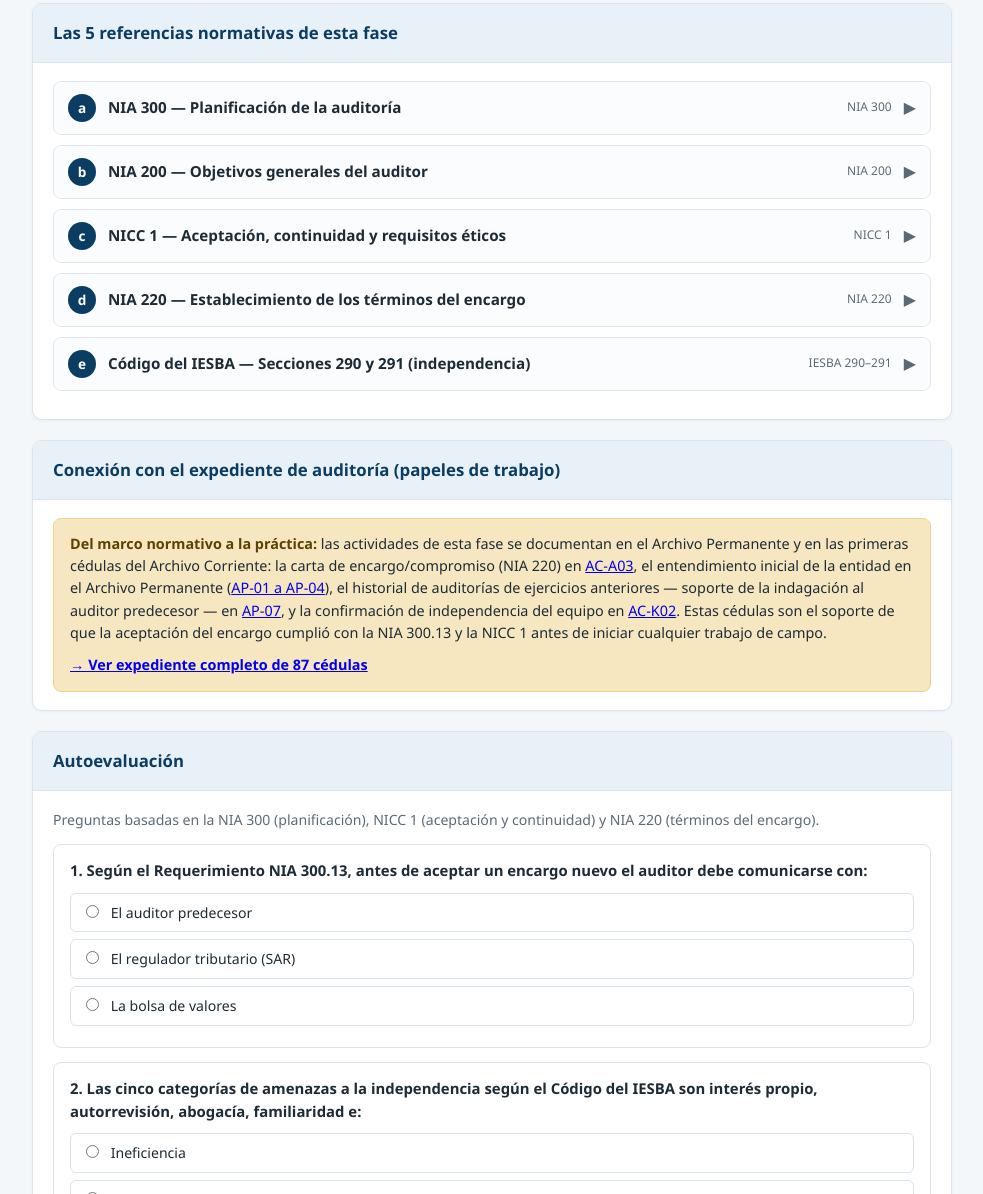
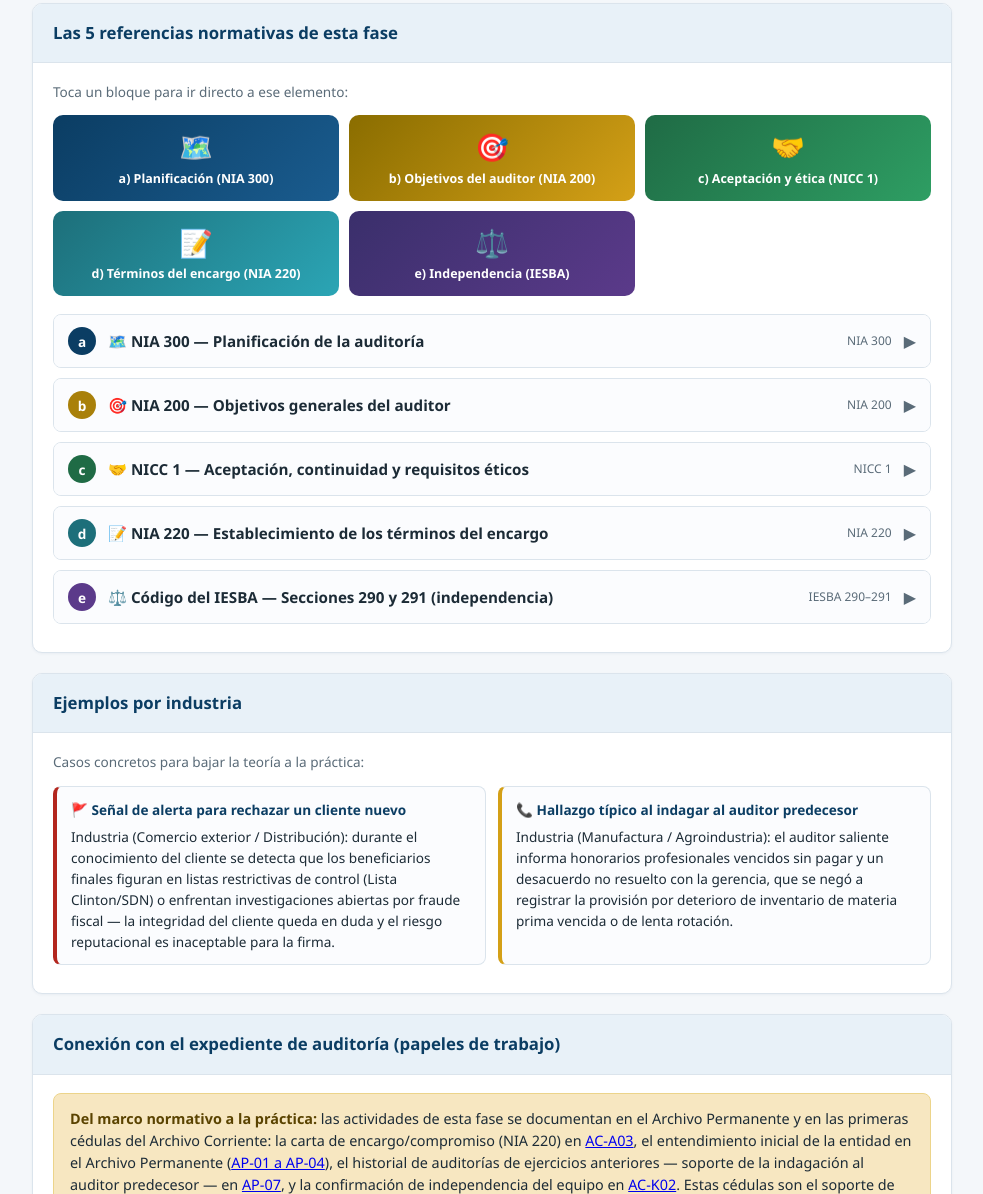
Before and after one commit to juancreyeshn-design/auditoria-financiera-nia, a plain HTML site: page modulo-2-actividades-preliminares.html in a window 1280 px wide. Shown: the part 685-1879 px from the top of the page, without its empty margins (148-1131 px from the left). Drawn offline with Linux system fonts and the light colour scheme.

Commit message:
Agregar mapa visual y ejemplos por industria al módulo 2

```diff
--- a/modulo-2-actividades-preliminares.html
+++ b/modulo-2-actividades-preliminares.html
@@ -227,6 +227,61 @@
     .elemento-paginas{display:none;}
     h1{font-size:1.3rem;}
   }
+
+  /* --- overview tiles (mapa visual de elementos) --- */
+  .overview-grid{
+    display:grid;
+    grid-template-columns:repeat(3,1fr);
+    gap:10px;
+    margin:4px 0 18px;
+  }
+  @media(max-width:600px){.overview-grid{grid-template-columns:repeat(2,1fr);}}
+  .overview-tile{
+    border-radius:10px;
+    padding:14px 10px;
+    text-align:center;
+    cursor:pointer;
+    color:#fff;
+    font-size:.78rem;
+    font-weight:700;
+    line-height:1.3;
+    transition:transform .15s ease,box-shadow .15s ease;
+    border:none;
+  }
+  .overview-tile:hover{transform:translateY(-3px);box-shadow:0 6px 14px rgba(11,61,99,.25);}
+  .overview-tile .icono{font-size:1.7rem;display:block;margin-bottom:6px;}
+  .overview-tile.cat-a{background:linear-gradient(135deg,#0b3d63,#1a5c8f);}
+  .overview-tile.cat-b{background:linear-gradient(135deg,#8a6d00,#d4a017);}
+  .overview-tile.cat-c{background:linear-gradient(135deg,#1f6b45,#2e9e63);}
+  .overview-tile.cat-d{background:linear-gradient(135deg,#1d6f7a,#2ba5b5);}
+  .overview-tile.cat-e{background:linear-gradient(135deg,#3a2f6b,#5b3a8a);}
+  .overview-tile.cat-f{background:linear-gradient(135deg,#6b1f3a,#a02b52);}
+  .overview-tile.cat-g{background:linear-gradient(135deg,#4a5568,#718096);}
+  .overview-tile.cat-h{background:linear-gradient(135deg,#7c4a03,#b3701a);}
+  .overview-tile.cat-i{background:linear-gradient(135deg,#0f5132,#146c43);}
+  .overview-tile.cat-j{background:linear-gradient(135deg,#5c2e91,#8e44ad);}
+
+  .elemento-letra.cat-a{background:#0b3d63;}
+  .elemento-letra.cat-b{background:#a9800a;}
+  .elemento-letra.cat-c{background:#1f6b45;}
+  .elemento-letra.cat-d{background:#1d6f7a;}
+  .elemento-letra.cat-e{background:#5b3a8a;}
+  .elemento-letra.cat-f{background:#a02b52;}
+  .elemento-letra.cat-g{background:#4a5568;}
+  .elemento-letra.cat-h{background:#b3701a;}
+  .elemento-letra.cat-i{background:#146c43;}
+  .elemento-letra.cat-j{background:#8e44ad;}
+
+  /* --- grid de tarjetas de ejemplos por industria --- */
+  .ejemplo-grid{display:grid;grid-template-columns:repeat(auto-fit,minmax(260px,1fr));gap:12px;margin:10px 0;}
+  .ejemplo-card{background:#fbfcfe;border:1px solid var(--borde);border-left:4px solid var(--azul-oscuro);border-radius:8px;padding:12px 14px;font-size:.85rem;}
+  .ejemplo-card.variante-b{border-left-color:var(--dorado);}
+  .ejemplo-card.correcto{border-left-color:var(--verde);}
+  .ejemplo-card.alerta{border-left-color:var(--rojo, #b3261e);}
+  .ejemplo-header{font-weight:700;color:var(--azul-oscuro);margin-bottom:6px;display:flex;align-items:center;gap:6px;}
+  .ejemplo-card p{margin:0;color:var(--texto);}
+  .ejemplo-card ul{margin:4px 0 0;padding-left:18px;}
+  .ejemplo-card li{margin-bottom:6px;}
 </style>
 </head>
 <body>
@@ -260,11 +315,19 @@
   <section class="bloque">
     <div class="bloque-titulo">Las 5 referencias normativas de esta fase</div>
     <div class="bloque-cuerpo" id="lista-elementos">
+      <p style="font-size:.85rem;color:var(--texto-suave);margin-top:0;">Toca un bloque para ir directo a ese elemento:</p>
+      <div class="overview-grid">
+        <div class="overview-tile cat-a" onclick="irAElemento('a')"><span class="icono">🗺️</span>a) Planificación (NIA 300)</div>
+        <div class="overview-tile cat-b" onclick="irAElemento('b')"><span class="icono">🎯</span>b) Objetivos del auditor (NIA 200)</div>
+        <div class="overview-tile cat-c" onclick="irAElemento('c')"><span class="icono">🤝</span>c) Aceptación y ética (NICC 1)</div>
+        <div class="overview-tile cat-d" onclick="irAElemento('d')"><span class="icono">📝</span>d) Términos del encargo (NIA 220)</div>
+        <div class="overview-tile cat-e" onclick="irAElemento('e')"><span class="icono">⚖️</span>e) Independencia (IESBA)</div>
+      </div>
 
       <div class="elemento" data-id="a">
         <div class="elemento-cabecera" onclick="toggleElemento(this)">
-          <div class="elemento-letra">a</div>
-          <div class="elemento-nombre">NIA 300 — Planificación de la auditoría</div>
+          <div class="elemento-letra cat-a">a</div>
+          <div class="elemento-nombre">🗺️ NIA 300 — Planificación de la auditoría</div>
           <div class="elemento-paginas">NIA 300</div>
           <div class="chev">▶</div>
         </div>
@@ -277,8 +340,8 @@
 
       <div class="elemento" data-id="b">
         <div class="elemento-cabecera" onclick="toggleElemento(this)">
-          <div class="elemento-letra">b</div>
-          <div class="elemento-nombre">NIA 200 — Objetivos generales del auditor</div>
+          <div class="elemento-letra cat-b">b</div>
+          <div class="elemento-nombre">🎯 NIA 200 — Objetivos generales del auditor</div>
           <div class="elemento-paginas">NIA 200</div>
           <div class="chev">▶</div>
         </div>
@@ -290,8 +353,8 @@
 
       <div class="elemento" data-id="c">
         <div class="elemento-cabecera" onclick="toggleElemento(this)">
-          <div class="elemento-letra">c</div>
-          <div class="elemento-nombre">NICC 1 — Aceptación, continuidad y requisitos éticos</div>
+          <div class="elemento-letra cat-c">c</div>
+          <div class="elemento-nombre">🤝 NICC 1 — Aceptación, continuidad y requisitos éticos</div>
           <div class="elemento-paginas">NICC 1</div>
           <div class="chev">▶</div>
         </div>
@@ -306,8 +369,8 @@
 
       <div class="elemento" data-id="d">
         <div class="elemento-cabecera" onclick="toggleElemento(this)">
-          <div class="elemento-letra">d</div>
-          <div class="elemento-nombre">NIA 220 — Establecimiento de los términos del encargo</div>
+          <div class="elemento-letra cat-d">d</div>
+          <div class="elemento-nombre">📝 NIA 220 — Establecimiento de los términos del encargo</div>
           <div class="elemento-paginas">NIA 220</div>
           <div class="chev">▶</div>
         </div>
@@ -320,8 +383,8 @@
 
       <div class="elemento" data-id="e">
         <div class="elemento-cabecera" onclick="toggleElemento(this)">
-          <div class="elemento-letra">e</div>
-          <div class="elemento-nombre">Código del IESBA — Secciones 290 y 291 (independencia)</div>
+          <div class="elemento-letra cat-e">e</div>
+          <div class="elemento-nombre">⚖️ Código del IESBA — Secciones 290 y 291 (independencia)</div>
           <div class="elemento-paginas">IESBA 290–291</div>
           <div class="chev">▶</div>
         </div>
@@ -332,6 +395,23 @@
         </div>
       </div>
 
+    </div>
+  </section>
+
+  <section class="bloque">
+    <div class="bloque-titulo">Ejemplos por industria</div>
+    <div class="bloque-cuerpo">
+      <p style="font-size:.85rem;color:var(--texto-suave);margin-top:0;">Casos concretos para bajar la teoría a la práctica:</p>
+      <div class="ejemplo-grid">
+        <div class="ejemplo-card alerta">
+          <div class="ejemplo-header">🚩 Señal de alerta para rechazar un cliente nuevo</div>
+          <p>Industria (Comercio exterior / Distribución): durante el conocimiento del cliente se detecta que los beneficiarios finales figuran en listas restrictivas de control (Lista Clinton/SDN) o enfrentan investigaciones abiertas por fraude fiscal — la integridad del cliente queda en duda y el riesgo reputacional es inaceptable para la firma.</p>
+        </div>
+        <div class="ejemplo-card variante-b">
+          <div class="ejemplo-header">📞 Hallazgo típico al indagar al auditor predecesor</div>
+          <p>Industria (Manufactura / Agroindustria): el auditor saliente informa honorarios profesionales vencidos sin pagar y un desacuerdo no resuelto con la gerencia, que se negó a registrar la provisión por deterioro de inventario de materia prima vencida o de lenta rotación.</p>
+        </div>
+      </div>
     </div>
   </section>
 
@@ -439,6 +519,15 @@ function toggleElemento(header){
   guardarProgreso();
 }
 
+function irAElemento(id){
+  const el = document.querySelector(`.elemento[data-id="${id}"]`);
+  if(!el) return;
+  if(!el.classList.contains('abierto')){
+    toggleElemento(el.querySelector('.elemento-cabecera'));
+  }
+  el.scrollIntoView({behavior:'smooth', block:'center'});
+}
+
 function calificarQuiz(){
   const preguntas = document.querySelectorAll('.quiz-pregunta');
   let correctas = 0;
```
